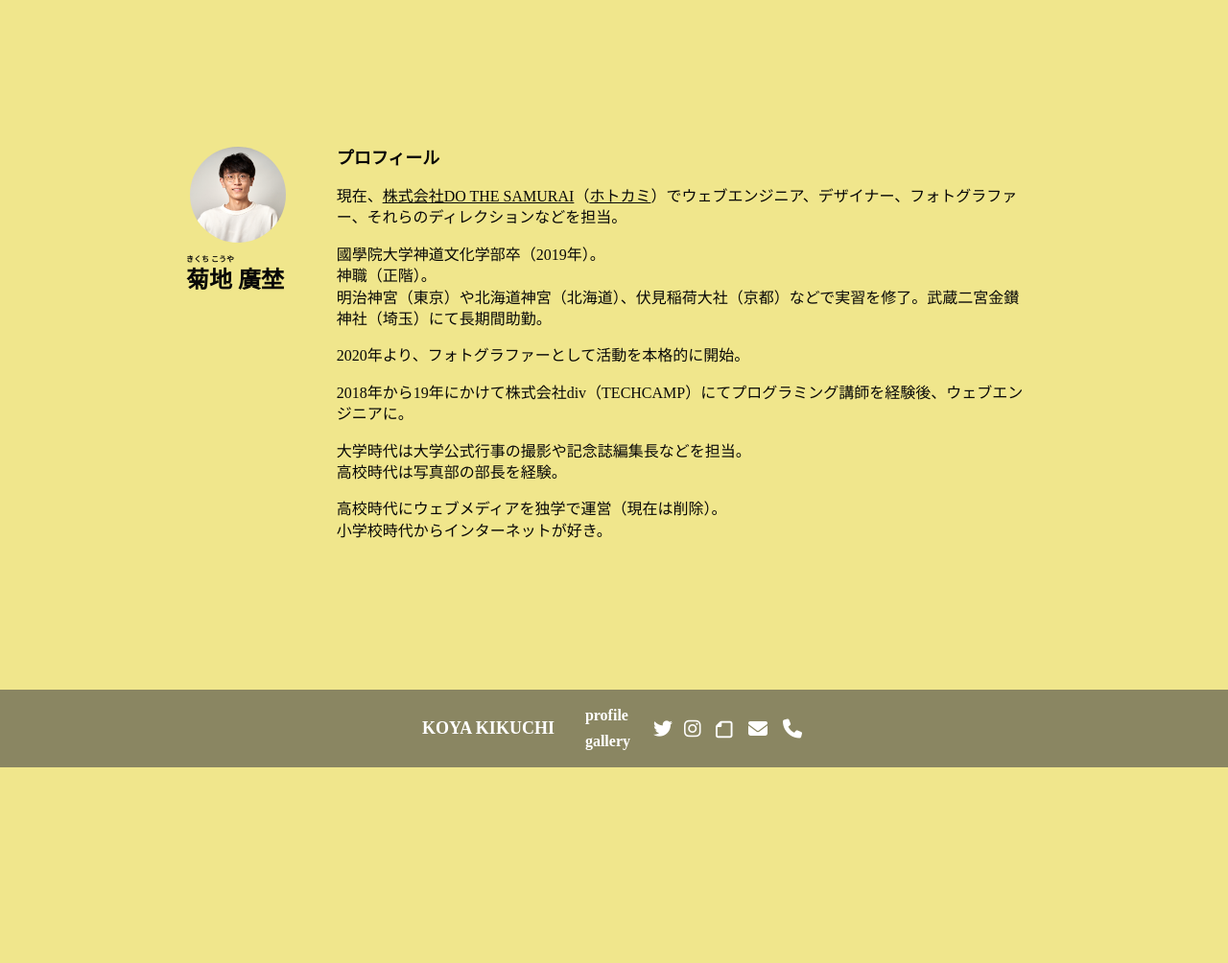
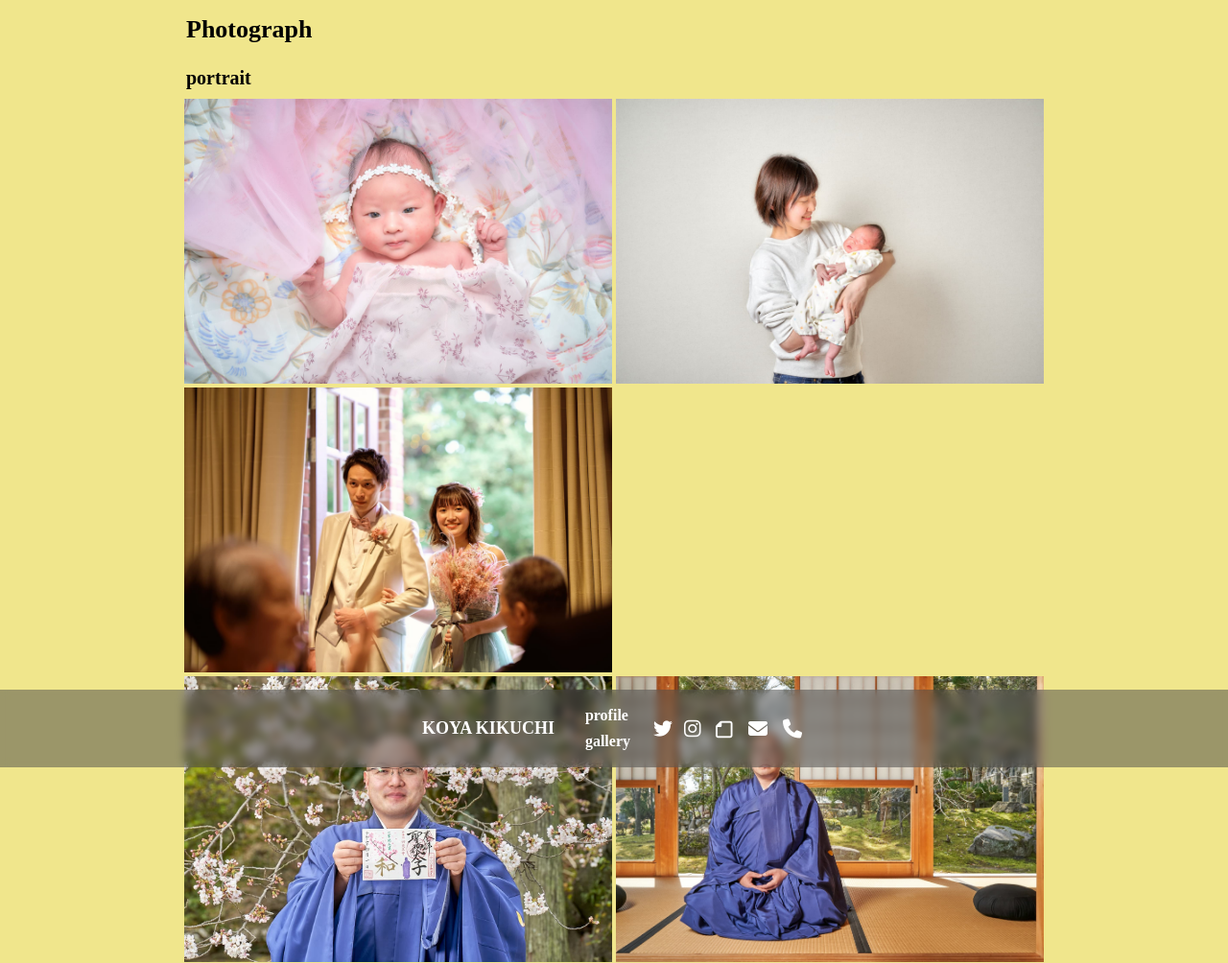
Before and after one commit to wideplain/58.contact, a plain HTML site: page gallery.html in a window 1280 px wide. Shown: the top 1004 px of the page at 96% size. Before the commit the page ends 800 px from the top, so only its background shows below. Drawn offline with Linux system fonts and the light colour scheme; some packages are replaced by stand-ins of ours; a web font is replaced by a local one.

Commit message:
ギャラリー

```diff
--- a/gallery.html
+++ b/gallery.html
@@ -11,7 +11,7 @@
 </head>
 
 <body>
-    <div class="container profile-container flex-column">
+    <div class="container flex-column">
         <header class="padding-8">
             <div class="flex-center">
                 <h1 class="margin-8" style="font-size: 18px;"><a href="/">KOYA KIKUCHI</a></h1>
@@ -48,41 +48,78 @@
             </div>
         </header>
         <main>
-            <div class="profile main-container">
-                <div class="flex-center profile-header">
+            <div class="gallery main-container flex-wrap">
+                <h2>
+                    Photograph
+                </h2>
+                <h3>
+                    portrait
+                </h3>
+                <div class="gallery-page-image">
                     <picture class="lozad">
-                        <source srcset="img/profile.jpg" />
-                        <img class="profile-img margin-8" />
+                        <source srcset="img/DSC07476.jpg" />
+                        <img class="lozad gallery-img" />
                     </picture>
-                    <div class="margin-4">
-                        <h2 class="ruby">きくち こうや</h2>
-                        <h2>菊地 廣埜</h2>
-                    </div>
                 </div>
-                <div class="profile-content">
-                    <h3>
-                        プロフィール
-                    </h3>
-                    <p>
-                        現在、<a href="https://dothesamurai.com/" target="_blank" rel="noopener noreferrer">株式会社DO THE SAMURAI</a>（<a href="https://hotokami.jp/" target="_blank" rel="noopener noreferrer">ホトカミ</a>）でウェブエンジニア、デザイナー、フォトグラファー、それらのディレクションなどを担当。
-                    </p>
-                    <p>
-                        國學院大学神道文化学部卒（2019年）。<br />神職（正階）。<br />明治神宮（東京）や北海道神宮（北海道）、伏見稲荷大社（京都）などで実習を修了。武蔵二宮金鑚神社（埼玉）にて長期間助勤。
-                    </p>
-                    <p>
-                        2020年より、フォトグラファーとして活動を本格的に開始。
-                    </p>
-                    <p>
-                        2018年から19年にかけて株式会社div（TECHCAMP）にてプログラミング講師を経験後、ウェブエンジニアに。
-                    </p>
-                    <p>
-                        大学時代は大学公式行事の撮影や記念誌編集長などを担当。<br />
-                        高校時代は写真部の部長を経験。<br />
-                    </p>
-                    <p>
-                        高校時代にウェブメディアを独学で運営（現在は削除）。<br />
-                        小学校時代からインターネットが好き。<br />
-                    </p>
+                <div class="gallery-page-image">
+                    <picture class="lozad">
+                        <source srcset="img/DSC07610.jpg" />
+                        <img class="lozad gallery-img" />
+                    </picture>
+                </div>
+                <div class="gallery-page-image">
+                    <picture class="lozad">
+                        <source srcset="img/SDIM6953.jpg" />
+                        <img class="lozad gallery-img" />
+                    </picture>
+                </div>
+                <div class="gallery-page-image">
+                    <!--空白-->
+                </div>
+                <div class="gallery-page-image">
+                    <picture class="lozad">
+                        <source srcset="img/DSC06030.jpg" />
+                        <img class="lozad gallery-img" />
+                    </picture>
+                </div>
+                <div class="gallery-page-image">
+                    <picture class="lozad">
+                        <source srcset="img/DSC06091.jpg" />
+                        <img class="lozad gallery-img" />
+                    </picture>
+                </div>
+                <div class="gallery-page-image">
+                    <picture class="lozad">
+                        <source srcset="img/DSC06217.jpg" />
+                        <img class="lozad gallery-img" />
+                    </picture>
+                </div>
+                <div class="gallery-page-image">
+                    <picture class="lozad">
+                        <source srcset="img/DSC04727.jpg" />
+                        <img class="lozad gallery-img" />
+                    </picture>
+                </div>
+                <div class="gallery-page-image">
+                    <picture class="lozad">
+                        <source srcset="img/DSC01569.jpg" />
+                        <img class="lozad gallery-img" />
+                    </picture>
+                </div>
+                <div class="gallery-page-image">
+                    <!--空白-->
+                </div>
+                <div class="gallery-page-image">
+                    <picture class="lozad">
+                        <source srcset="img/DSC06142.jpg" />
+                        <img class="lozad gallery-img" />
+                    </picture>
+                </div>
+                <div class="gallery-page-image">
+                    <picture class="lozad">
+                        <source srcset="img/DSC06586.jpg" />
+                        <img class="lozad gallery-img" />
+                    </picture>
                 </div>
             </div>
         </main>
--- a/style.css
+++ b/style.css
@@ -453,20 +453,11 @@ body {
 header {
     position: fixed;
     bottom: 0;
-    background-color: rgba(71, 71, 71, 0.6);
+    background-color: rgba(71, 71, 71, 0.5);
+    backdrop-filter: blur(5px);
     width: 100%;
     color: white;
-}
-
-header:before {
-    content: '';
-    filter: blur(5px);
-    position: absolute;
-    top: -5px;
-    left: -5px;
-    right: -5px;
-    bottom: -5px;
-    z-index: -1;
+    overflow: hidden;
 }
 
 header a {
@@ -491,6 +482,11 @@ header h1 {
     flex-direction: column;
 }
 
+.flex-wrap {
+    display: flex;
+    flex-wrap: wrap;
+}
+
 .container {
     width: 100vw;
     height: 100vh;
@@ -502,6 +498,10 @@ header h1 {
 
 .margin-4 {
     margin: 4px;
+}
+
+.margin-bottom-16 {
+    margin-bottom: 16px;
 }
 
 .padding-8 {
@@ -533,6 +533,27 @@ header h1 {
 
 .gallery {
     width: 100%;
+    padding-bottom: 84px;
+}
+
+.gallery h2 {
+    font-size: 26px;
+    font-weight: bold;
+    margin: 16px 0 8px 4px;
+    width: 100%;
+}
+
+.gallery h3 {
+    font-size: 20px;
+    font-weight: bold;
+    margin: 16px 0 8px 4px;
+    width: 100%;
+}
+
+.gallery-caption {
+    display: inline-block;
+    color: darkgray;
+    margin-left: 4px;
 }
 
 .profile {
@@ -543,6 +564,12 @@ header h1 {
 .gallery-img {
     max-width: 100%;
     height: auto;
+    object-fit: scale-down;
+}
+
+.gallery-page-image {
+    width: calc(50% - 4px);
+    margin: 2px;
 }
 
 .profile-img {
@@ -605,4 +632,4 @@ header h1 {
     .icon {
         font-size: 0.97em;
     }
-}
+}}
```
Also changed, not shown: img/DSC01569.jpg (added), img/DSC04727.jpg (added), img/DSC06030.jpg (added), img/DSC06091.jpg (added), img/DSC06142.jpg (added), img/DSC06217.jpg (added), img/DSC06586.jpg (added), img/DSC07476.jpg (added), img/DSC07610.jpg (added), img/SDIM6953.jpg (added).
